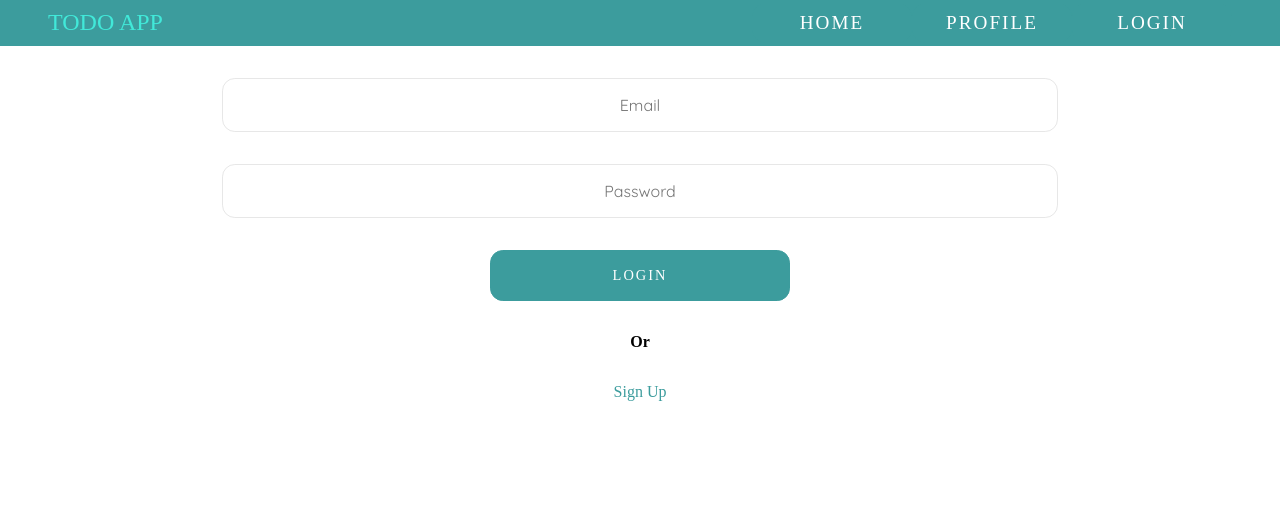
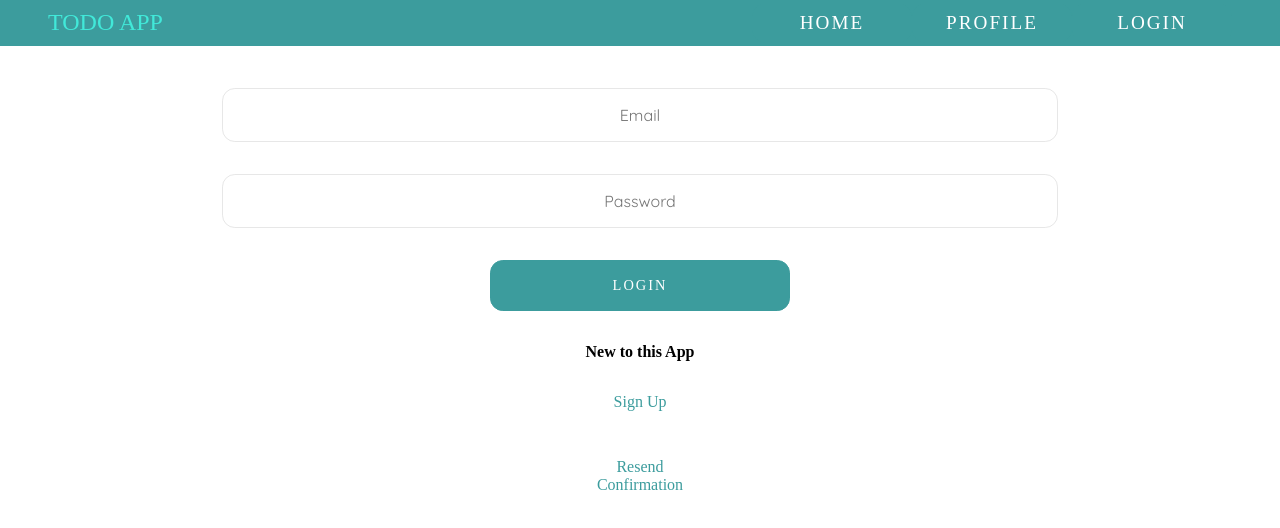
Before and after one commit to vikram110703/toDoList-react, a React (Vite) app: page /login in a window 1280 px wide. Shown: the top 528 px of the page. Built offline with nearby package versions, Linux system fonts and the light colour scheme; no server answers.

Commit message:
error fixed baseline added

```diff
--- a/src/App.jsx
+++ b/src/App.jsx
@@ -8,7 +8,8 @@ import Verify from "./pages/Verify";
 import { Toaster } from "react-hot-toast";
 import { useContext, useEffect } from "react";
 import axios from "axios";
-import { Context,server} from "./main";
+import { Context, server } from "./main";
+import { faArrowDownShortWide } from "@fortawesome/free-solid-svg-icons";
 
 
 function App() {
@@ -34,17 +35,28 @@ function App() {
 
   return (
 
-    <Router>
+    <Router basename="/" >
       <Header />
       <Routes>
         <Route path="/" element={<Home />} />
+        <Route path="/login" element={<Login />} />
         <Route path="/profile" element={<Profile />} />
-        <Route path="/login" element={<Login />} />
         <Route path="/verify" element={<Verify />} />
         <Route path="/Register" element={<Register />} />
-        <Route path="*" element={<Login />} />
+        {/* <Route path="*" element={<Login />} /> */}
       </Routes>
-      <Toaster />
+      <Toaster
+        toastOptions={{
+          className: '',
+          style: {
+            // border: '1px solid ',
+            padding: '10px',
+            // color: '#713200',
+            marginTop:'-2px'
+          },
+        }}
+
+      />
     </Router>
 
   );
--- a/src/main.jsx
+++ b/src/main.jsx
@@ -4,9 +4,9 @@ import App from "./App";
 import "./styles/app.scss";
 import { createContext } from "react";
 
-export const server = "https://todo-app-backend-tfc5.onrender.com/api/v1";
-// export const server = "http://localhost:5000/api/v1";
-
+// export const server = "https://todo-app-backend-tfc5.onrender.com/api/v1";
+export const server = "http://localhost:5000/api/v1";
+//
 
 
 export const Context = createContext({ isAuthenticated: false });
@@ -33,7 +33,7 @@ const AppWrapper = () => {
 };
 
 ReactDOM.createRoot(document.getElementById("root")).render(
-  <React.StrictMode>
+  // <React.StrictMode>
     <AppWrapper />
-   </React.StrictMode>
+  //  </React.StrictMode>
 );
--- a/src/pages/Login.jsx
+++ b/src/pages/Login.jsx
@@ -5,11 +5,17 @@ import { Link, Navigate } from "react-router-dom";
 import { Context, server } from "../main";
 import Loader from "../components/Loader";
 
+
+
 const Login = () => {
   const { isAuthenticated, setIsAuthenticated, loading, setLoading } =
     useContext(Context);
+
   const [email, setEmail] = useState("");
   const [password, setPassword] = useState("");
+  const [userEmail, setUserEmail] = useState("");
+  const [showEmailInput, setShowEmailInput] = useState(false);
+
 
   const submitHandler = async (e) => {
     e.preventDefault();
@@ -48,10 +54,58 @@ const Login = () => {
     }
   };
 
+  const handleResend = async () => {
+    const isRegistered = true;
+    try {
+      // Perform the necessary API call or functionality to check if the email is registered
+
+      // Assuming the email is registered for demonstration purposes
+
+      if (isRegistered) {
+        // Perform the redirect to the verify page here
+        // Example using React Router:
+        // <Navigate to="/verify" />
+        toast.success("Email is already registered. Redirecting to verify page.");
+
+      } else {
+        toast.error("Email is not registered.");
+      }
+    } catch (error) {
+      toast.error(error.response.data.message);
+    }
+    setShowEmailInput(false);
+
+  };
+
+  const renderResendEmail = () => {
+    if (!showEmailInput) {
+      setShowEmailInput(true);
+      console.log("input",showEmailInput);
+      return (
+        <button className="resendEmail" onClick={() => setShowEmailInput(true)}>
+          changed
+        </button>
+      );
+
+    } else {
+      return (
+        <div className="emailInputContainer">
+          <input
+            type="email"
+            placeholder="example@gmail.com"
+            value={userEmail}
+            onChange={(e) => setUserEmail(e.target.value)}
+          />
+          <button onClick={handleResend}>Resend</button>
+        </div>
+      );
+    }
+  };
+
+
 
   if (loading) return <Loader />;
   if (isAuthenticated) return <Navigate to={"/"} />;
-
   return (
     <div className="login">
       <section>
@@ -74,9 +128,12 @@ const Login = () => {
           <button disabled={loading} type="submit">
             Login
           </button>
-          <h4>Or</h4>
+          <h4>New to this App</h4>
           <Link to="/register">Sign Up</Link>
         </form>
+        <div className="resendBtn-Container">
+          <button className="resendEmail" onClick={renderResendEmail} >Resend Confirmation</button>
+        </div>
       </section>
     </div>
   );
--- a/src/styles/features.scss
+++ b/src/styles/features.scss
@@ -47,6 +47,7 @@ $shadow: 0 0 10px rgba(0, 0, 0, 0.3);
 
 @mixin container($maxW: 1200px, $h: 100vh, $p: 5vmax, $m: auto) {
   margin: $m;
+  margin-top: 10px;
   max-width: $maxW;
   width: 100%;
   height: $h;
--- a/src/styles/login.scss
+++ b/src/styles/login.scss
@@ -1,12 +1,17 @@
-.login > section {
+.login>section {
   @include container(900px, unset, 2rem);
   min-height: 80%;
   background-color: $color2;
   border-radius: 0.8rem;
-  > form {
+  display: flex;
+  flex-direction: column;
+  justify-content: center;
+
+  >form {
     @include flexBox(column, center, flex-start, 2rem);
     @include inputs;
-    >input{
+
+    >input {
       text-align: center
     }
 
@@ -14,5 +19,31 @@
       @include styledText(0.9rem);
       @include myButton(18.75rem, 1rem);
     }
+
   }
+
+  .resendBtn-Container {
+    @include container(200px, unset, 2rem);
+    display: flex;
+    align-items: flex-end;
+    justify-content: center;
+
+    .resendEmail {
+      width: fit-content;
+      padding: 5px;
+      background-color: $color2;
+      border: none;
+      color: $color3;
+      text-transform: none;
+      font-size: medium;
+      transition: all 0.25s;
+      cursor: pointer;
+
+      &:hover {
+        color: $color3;
+      }
+    }
+
+  }
+
 }
--- a/src/styles/mediaquery.scss
+++ b/src/styles/mediaquery.scss
@@ -1,4 +1,4 @@
-@media (max-width: 800px) {
+@media (max-width: 728px) {
   * {
     font-family: sans-serif;
   }
@@ -59,6 +59,7 @@
     >section {
       padding: 1rem 0.1rem;
       margin: 0px;
+      margin-top: 20px;
 
       >form {
         margin: 0px;
```
Also changed, not shown: public/404.html (added, +43 -0 lines), public/index.html (added, +31 -0 lines).
